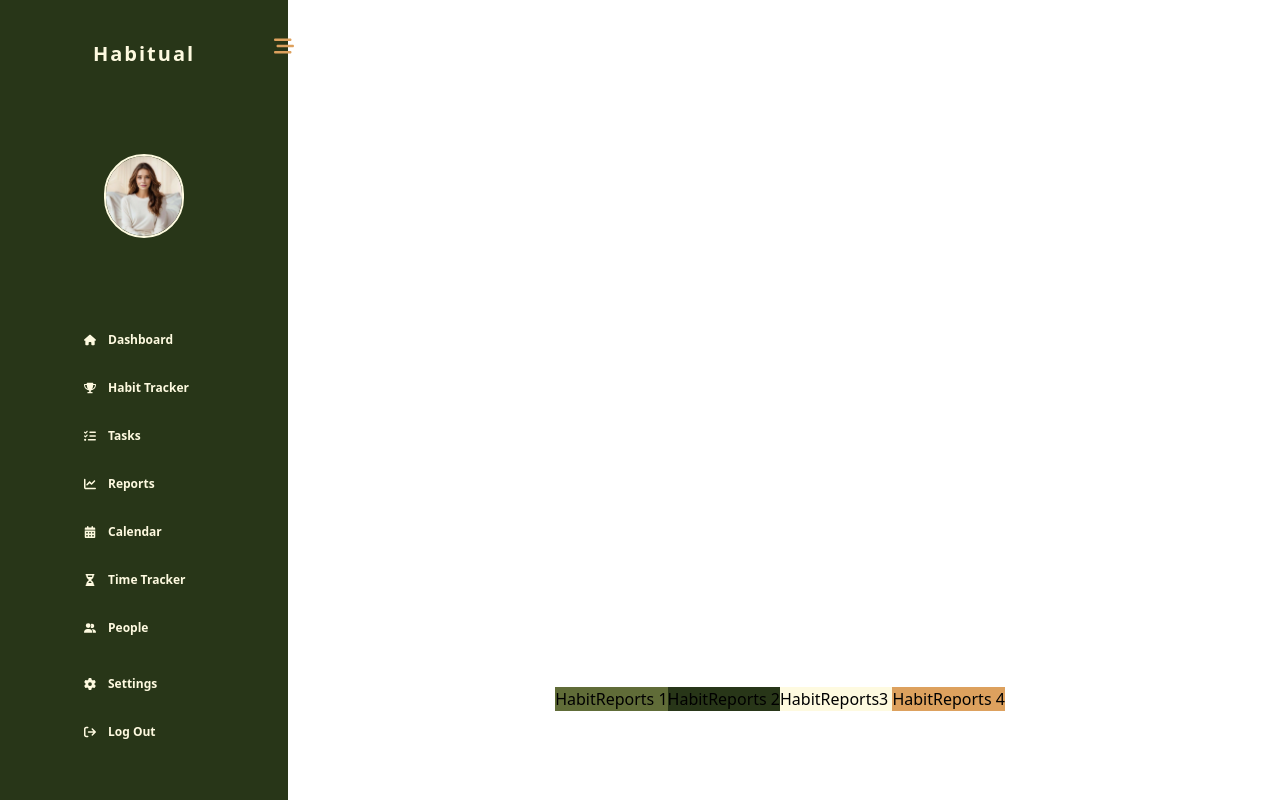
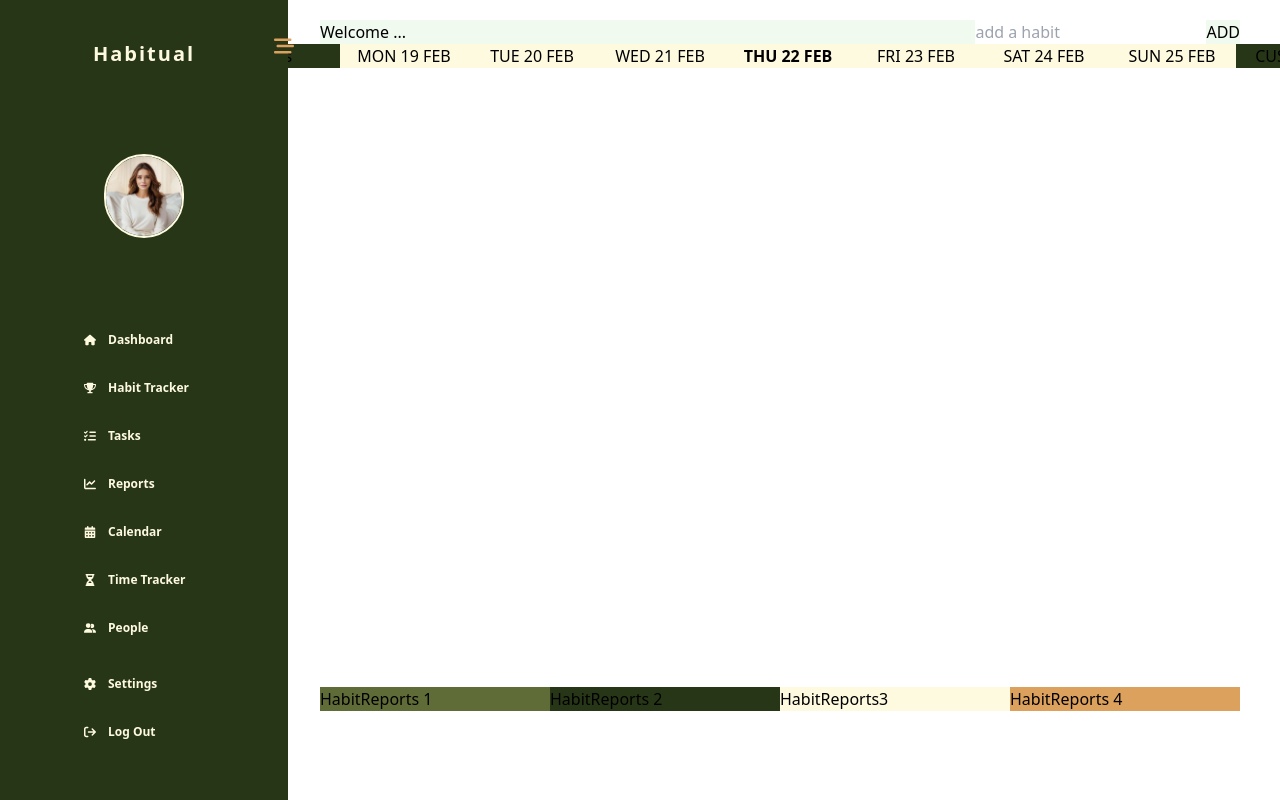
Before and after one commit to HitaBeeDev/Habitual, a React (Vite) app: page /habit-tracker in a window 1280 px wide. Built offline with nearby package versions, Linux system fonts and the light colour scheme.

Commit message:
habit tracker page done! (without UI, just states)

```diff
--- a/src/Components/HabitSection/HabitTracker.jsx
+++ b/src/Components/HabitSection/HabitTracker.jsx
@@ -1,5 +1,166 @@
+import { useState, useEffect } from "react";
+
 function HabitTracker() {
-  return <div></div>;
+  const [habits, setHabits] = useState([]);
+  const [editingIndex, setEditingIndex] = useState(-1); // Index of the habit being edited
+  const [editValue, setEditValue] = useState(""); // Temporary storage for the edited habit name
+  const [currentHabit, setCurrentHabit] = useState("");
+  const [weekDates, setWeekDates] = useState([]);
+
+  useEffect(() => {
+    const getWeekDates = () => {
+      const now = new Date();
+      const firstDayOfWeek =
+        now.getDate() - now.getDay() + (now.getDay() === 0 ? -6 : 1); // Adjust to set Monday as first day of week
+      const week = [];
+
+      for (let i = 0; i < 7; i++) {
+        let day = new Date(now.setDate(firstDayOfWeek + i));
+        week.push(day);
+      }
+
+      return week.map((day) => ({
+        day: day
+          .toLocaleDateString("en-US", { weekday: "short" })
+          .toUpperCase(),
+        date: day.getDate(),
+        month: day
+          .toLocaleDateString("en-US", { month: "short" })
+          .toUpperCase(),
+        isToday: day.toDateString() === new Date().toDateString(),
+      }));
+    };
+
+    setWeekDates(getWeekDates());
+  }, []);
+
+  const handleInputChange = (event) => {
+    setCurrentHabit(event.target.value);
+  };
+
+  const handleAddHabit = () => {
+    if (currentHabit.trim() !== "") {
+      setHabits([
+        ...habits,
+        { name: currentHabit, days: Array(7).fill(false) },
+      ]);
+      setCurrentHabit("");
+    }
+  };
+
+  const toggleDay = (habitIndex, dayIndex) => {
+    const newHabits = habits.map((habit, index) => {
+      if (index === habitIndex) {
+        const newDays = habit.days.map((day, i) =>
+          i === dayIndex ? !day : day
+        );
+        return { ...habit, days: newDays };
+      }
+      return habit;
+    });
+    setHabits(newHabits);
+  };
+
+  const handleEditClick = (index) => {
+    setEditingIndex(index);
+    setEditValue(habits[index].name);
+  };
+
+  const handleCancelClick = () => {
+    setEditingIndex(-1);
+    setEditValue("");
+  };
+
+  const handleSaveClick = () => {
+    const updatedHabits = habits.map((habit, index) => {
+      if (index === editingIndex) {
+        return { ...habit, name: editValue };
+      }
+      return habit;
+    });
+    setHabits(updatedHabits);
+    setEditingIndex(-1);
+  };
+
+  return (
+    <div className="bg-colorD1">
+      <div className="flex flex-row justify-between bg-colorD2">
+        <p>Welcome ...</p>
+        <div className="flex flex-row justify-between">
+          <input
+            type="text"
+            placeholder="add a habit"
+            value={currentHabit}
+            onChange={handleInputChange}
+          />
+          <button onClick={handleAddHabit}>ADD</button>
+        </div>
+      </div>
+
+      <div className="flex flex-col items-center">
+        <div className="flex flex-row justify-center items-center bg-colorA1">
+          <p className="w-36 text-center bg-colorA2">Habits</p>
+          {weekDates.map(({ day, date, month, isToday }, index) => (
+            <p
+              key={index}
+              className={`w-32 text-center bg-colorA3 ${
+                isToday ? "font-bold" : ""
+              }`}
+            >
+              {`${day} ${date} ${month}`}
+            </p>
+          ))}
+          <p className="w-32 text-center bg-colorA2">CUSTOMIZE</p>
+        </div>
+
+        <ul className="bg-colorB4 flex flex-col items-center text-center gap-5">
+          {habits.map((habit, index) => (
+            <div
+              key={index}
+              className="flex flex-row items-center bg-colorC5 justify-center h-14"
+            >
+              {editingIndex === index ? (
+                <input
+                  className="w-36 bg-colorB3"
+                  value={editValue}
+                  onChange={(e) => setEditValue(e.target.value)}
+                />
+              ) : (
+                <li className="w-36 bg-colorB3">{habit.name}</li>
+              )}
+
+              {habit.days.map((marked, dayIndex) => (
+                <div
+                  key={dayIndex}
+                  onClick={() => toggleDay(index, dayIndex)}
+                  className="w-32 flex justify-center items-center bg-colorB1 cursor-pointer"
+                >
+                  <div
+                    className={`w-5 h-5 ${
+                      marked ? "bg-colorA1" : "bg-colorA3"
+                    }`}
+                  ></div>
+                </div>
+              ))}
+
+              <div className="w-32 flex justify-center items-center">
+                {editingIndex === index ? (
+                  <>
+                    <button onClick={handleCancelClick} className="mr-2">
+                      Cancel
+                    </button>
+                    <button onClick={handleSaveClick}>Save</button>
+                  </>
+                ) : (
+                  <button onClick={() => handleEditClick(index)}>Edit</button>
+                )}
+              </div>
+            </div>
+          ))}
+        </ul>
+      </div>
+    </div>
+  );
 }
 
 export default HabitTracker;
--- a/src/Components/HabitSection/HabitTrackerPage.jsx
+++ b/src/Components/HabitSection/HabitTrackerPage.jsx
@@ -1,15 +1,14 @@
 import HabitReports from "./HabitReports";
 import HabitTracker from "./HabitTracker";
-
 
 function HabitTrackerPage() {
   return (
     <div className="mt-5 gap-5 grid grid-cols-12 grid-rows-12">
-      <div className="row-span-10 col-span-12">
-        <HabitTracker/>
+      <div className="col-span-12 row-span-10">
+        <HabitTracker />
       </div>
 
-      <div className="row-span-2 col-span-12">
+      <div className="col-span-12 row-span-2">
         <HabitReports />
       </div>
     </div>
```
